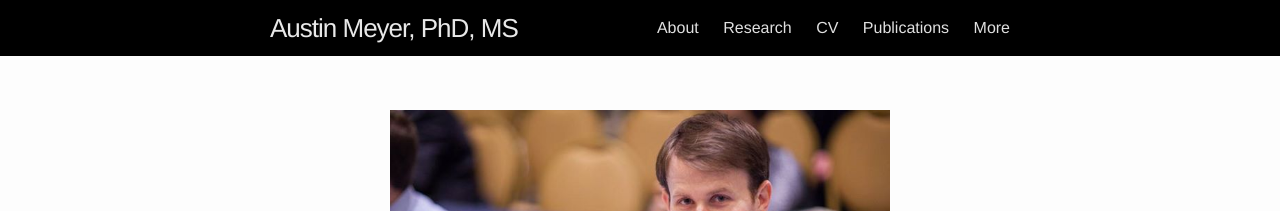
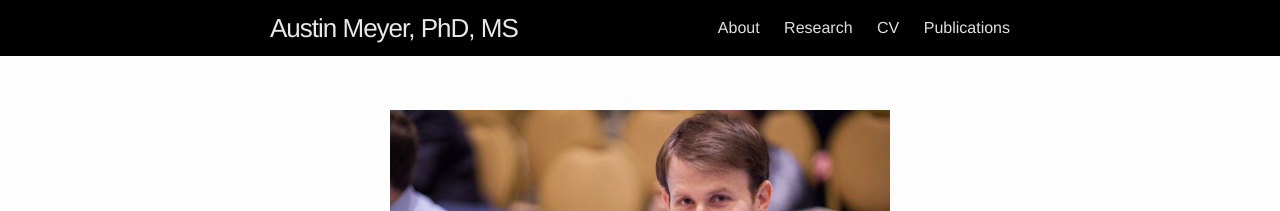
Before and after one commit to ausmeyer/ausmeyer.github.io, a Jekyll site: the page built from index.html, in a window 1280 px wide. Shown: the top 211 px of the page. Built offline with Jekyll 4.4.1, drawn with Linux system fonts in a browser that asks for light colours.

Commit message:
Removing more option in header.

```diff
--- a/_includes/header.html
+++ b/_includes/header.html
@@ -22,7 +22,6 @@
           <a class="page-link" href="/research/">Research</a>
           <a class="page-link" href="/cv/">CV</a>
           <a class="page-link" href="/publications/">Publications</a>
-          <a class="page-link" href="/more/">More</a>
         </div>
       </nav>
     </div>
```
